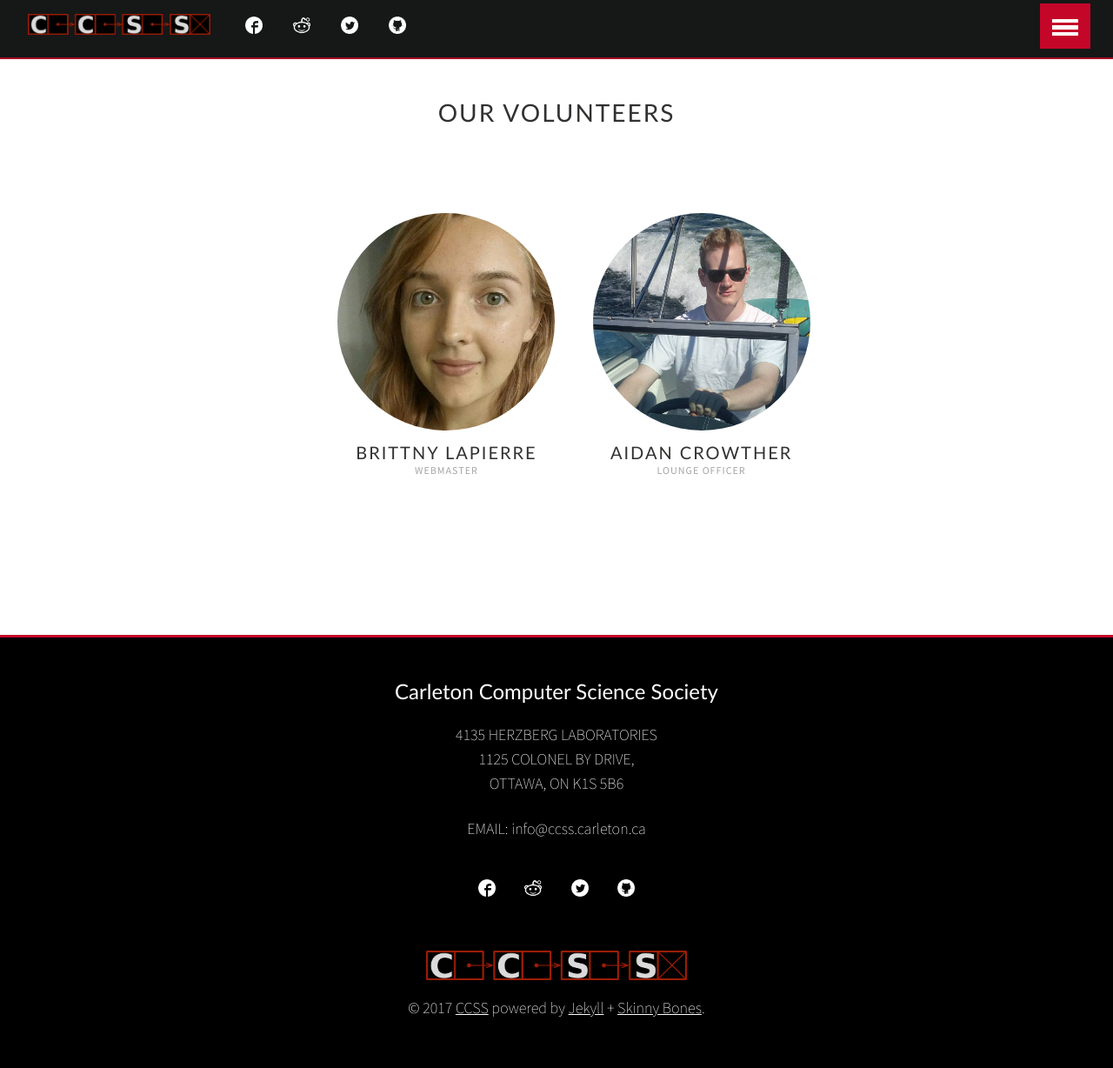
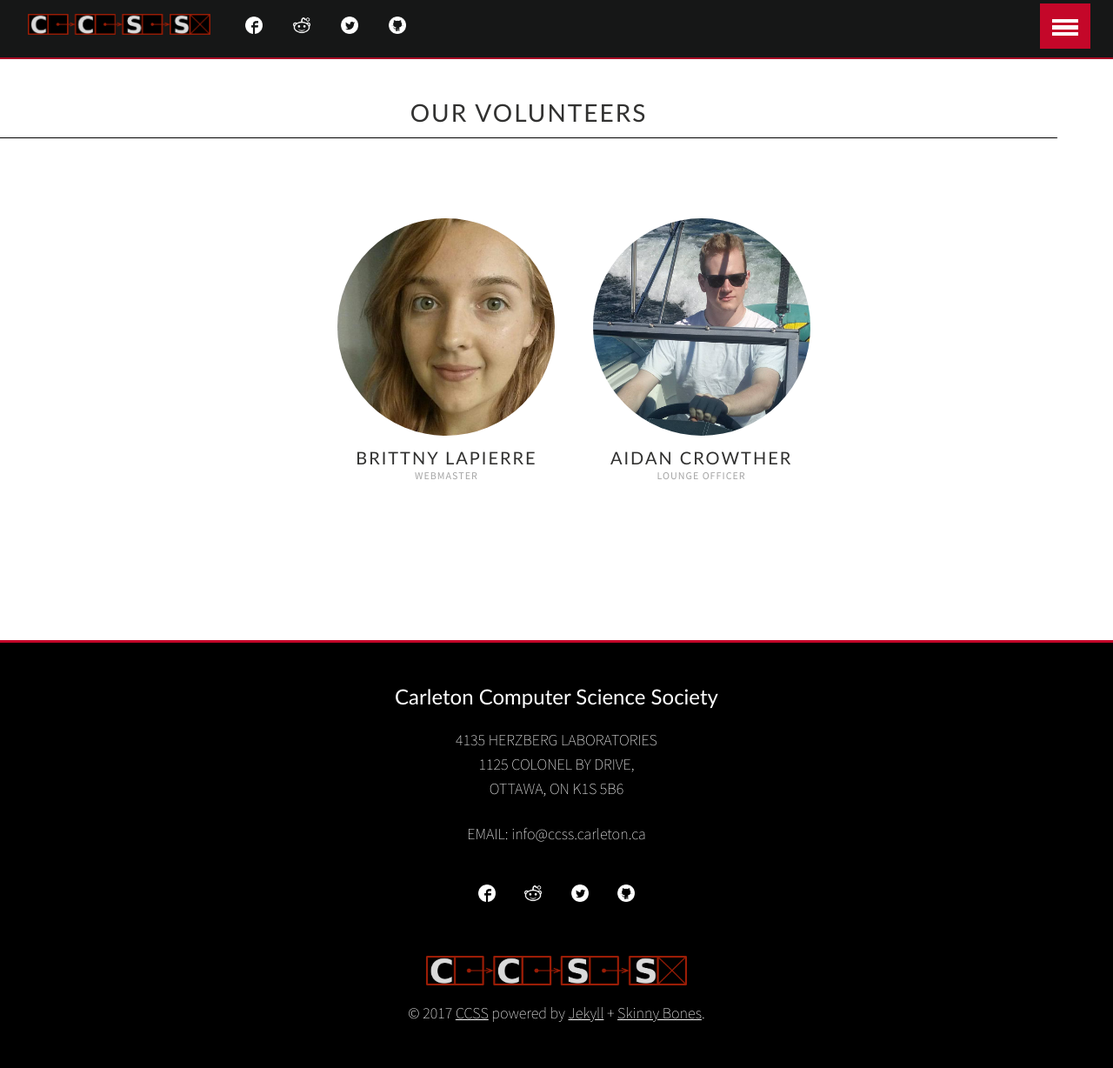
Before and after one commit to CarletonComputerScienceSociety/carletoncomputersciencesociety.github.io, a Jekyll site: the page built from about/team/volunteers/index.md, in a window 1280 px wide. Shown: the whole page at 87% size. Built offline with Jekyll 4.4.1, drawn with Linux system fonts in a browser that asks for light colours.

Commit message:
Create index.md

```diff
--- a/about/team/volunteers/index.md
+++ b/about/team/volunteers/index.md
@@ -7,7 +7,7 @@ published: true
 
 
   <div class="heading-title text-center">
-  <h3 class="text-uppercase">OUR VOLUNTEERS</h3>
+  <h3 class="text-uppercase" style="border-bottom: 1px solid black; padding-bottom:5px; padding-left:10px; padding-right:10px; width:95%;">OUR VOLUNTEERS</h3>
   <p class="p-top-30 half-txt"></p>
 
 
```
